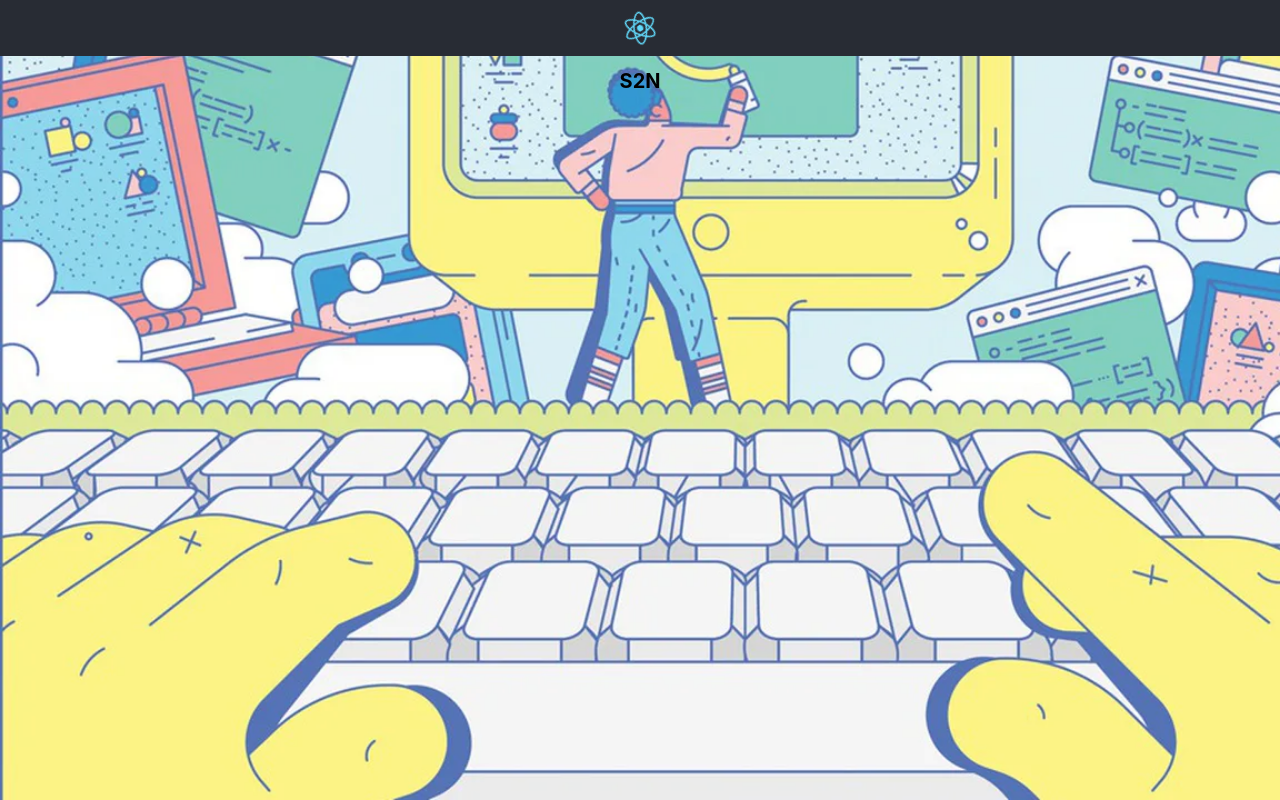
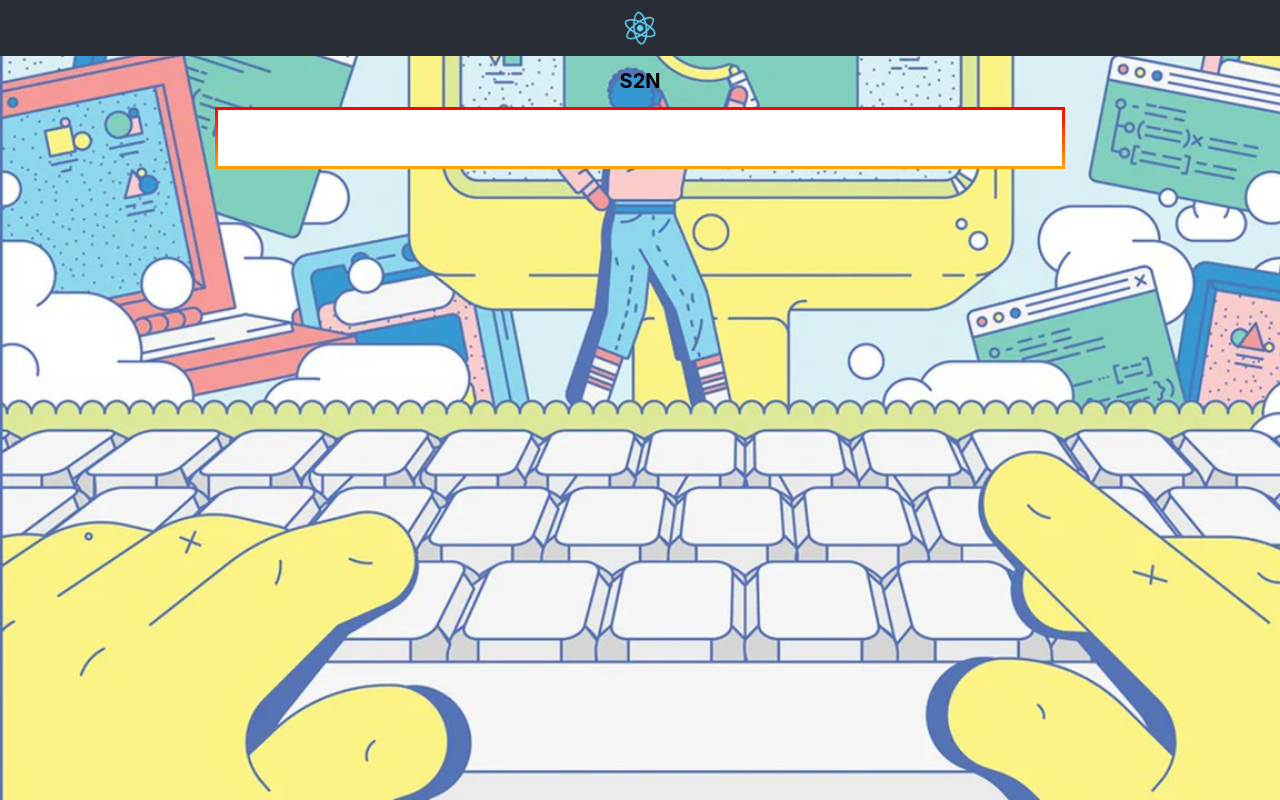
Before and after one commit to thomas37000/esn, a React (Create React App) app: page / in a window 1280 px wide. Built offline with nearby package versions, Linux system fonts and the light colour scheme.

Commit message:
begin the card css

```diff
--- a/src/components/Card.css
+++ b/src/components/Card.css
@@ -0,0 +1,8 @@
+.card-container {
+  display: inline-flex;
+}
+
+.card {
+  width: 300px;
+  position: relative;
+}
--- /dev/null
+++ b/src/components/Home.css
@@ -0,0 +1,12 @@
+.container {
+    width: 850px;
+    margin: 0 auto;
+    padding: 1rem;
+    box-sizing: border-box;
+    border: 3px solid transparent;
+    background-clip: padding-box, border-box;
+    background-origin: padding-box, border-box;
+    background-image: linear-gradient(#fff, #fff),
+      linear-gradient(to bottom, red, orange);
+
+  }
--- a/src/components/Home.jsx
+++ b/src/components/Home.jsx
@@ -1,12 +1,20 @@
 import React from "react";
 // import PropTypes from 'prop-types';
 import Card from "./Card";
+import "./Home.css";
 
 const Home = () => {
   return (
-    <div>
+    <div className="">
       <h1>S2N</h1>
-      <Card />
+      <div className="container">
+        <Card />
+        <Card />
+        <Card />
+        <Card />
+        <Card />
+        <Card />
+      </div>
     </div>
   );
 };
```
Also changed, not shown: src/index.css (line endings or trailing spaces).
